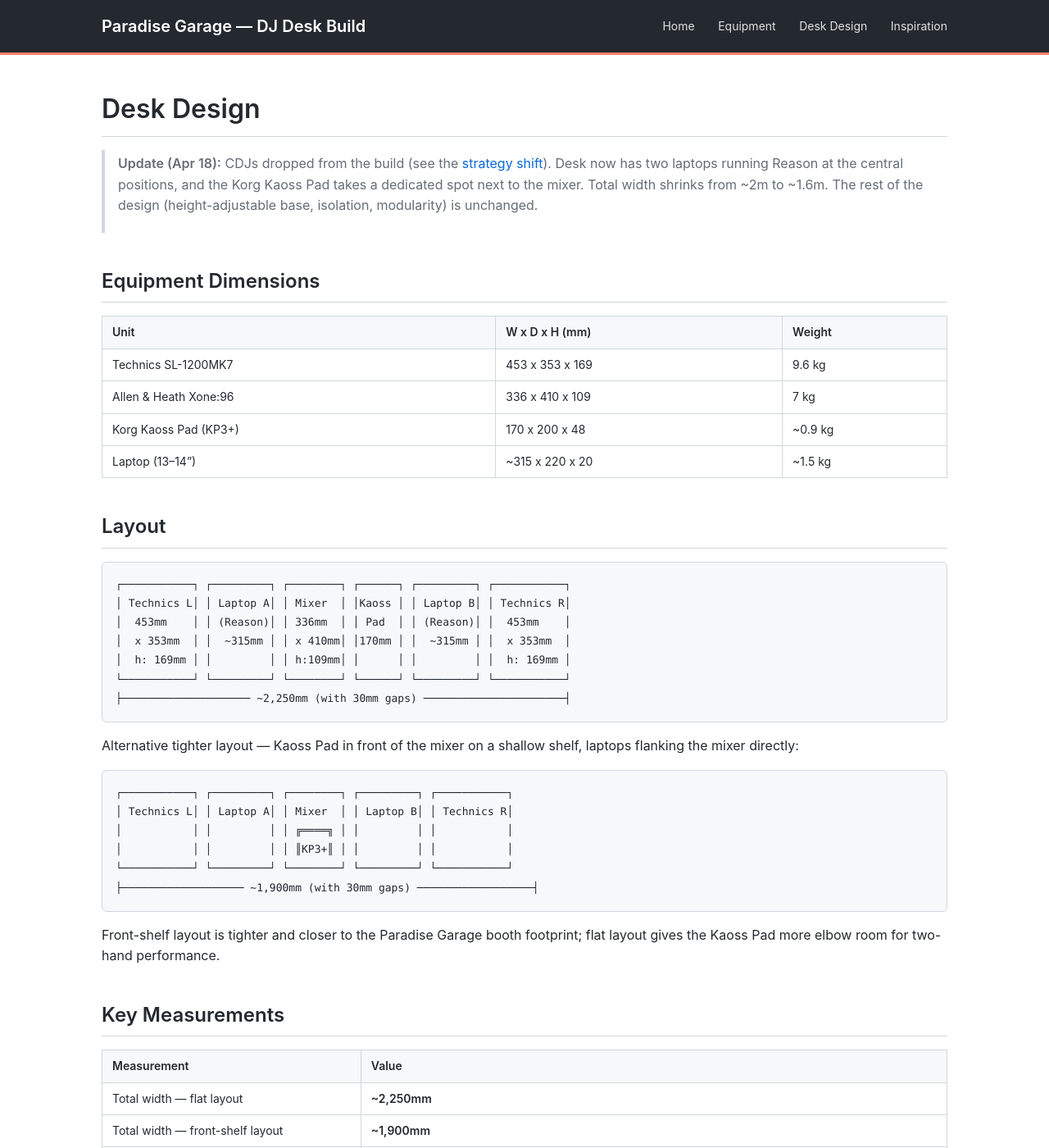
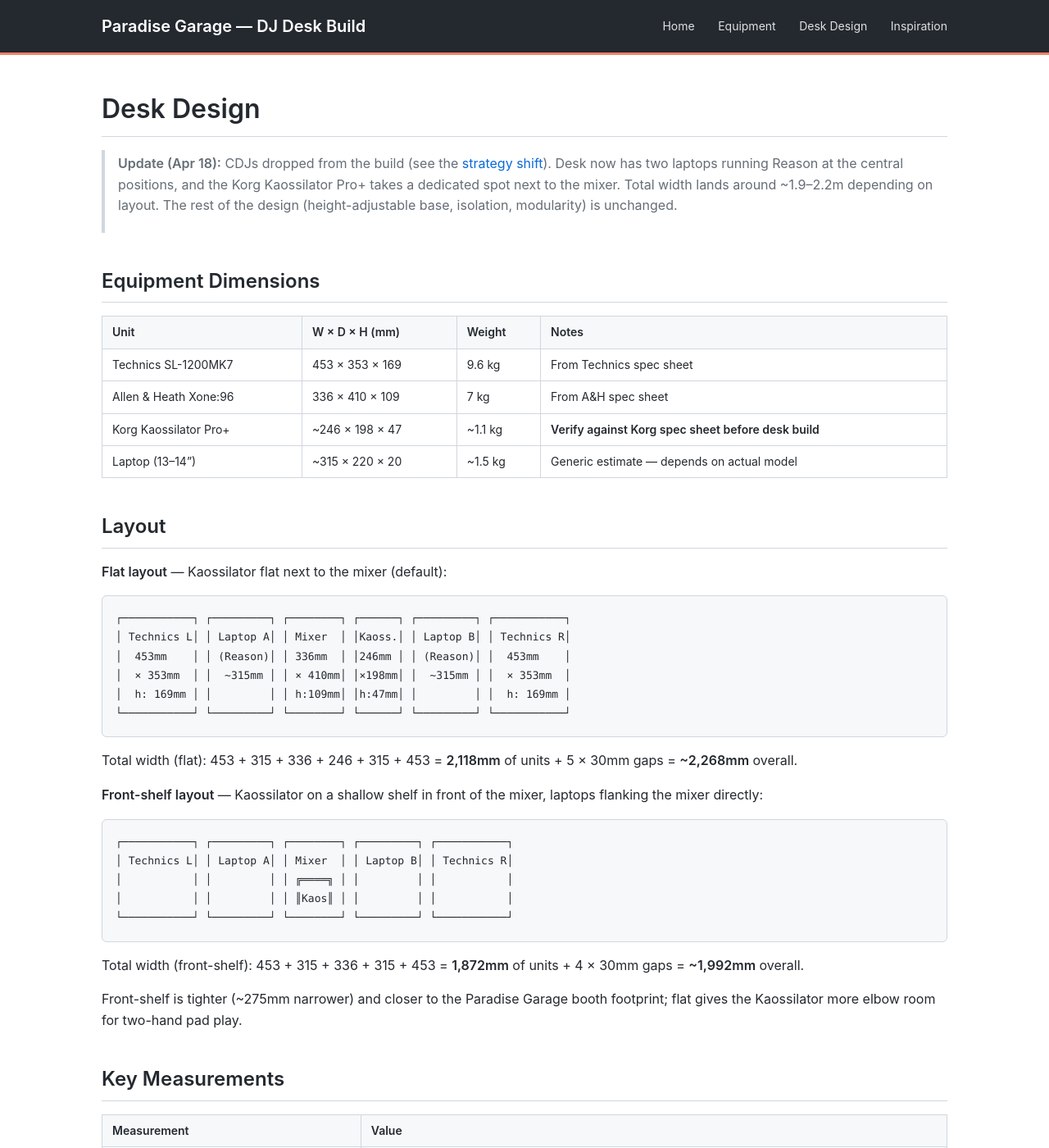
Before and after one commit to chaosisnotrandomitisrhythmic/paradise_garage, a Jekyll site: the page built from desk.md, in a window 1280 px wide and 1400 px high. Shown: the whole window at 82% size. Built offline with Jekyll 4.4.1, drawn with Linux system fonts in a browser that asks for light colours; some of the changed text lies outside the part shown.

Commit message:
fix: correct to Kaossilator Pro+ (not Kaoss Pad), drop fabrications
Photo confirmed the unit is a Korg Kaossilator Pro+ — dynamic phrase
synthesizer + 4-bank loop recorder — not a Kaoss Pad. Different signal
role: sound source on its own mixer channel strip, not an FX processor
on a send/return loop. Docs updated throughout.

Also addresses the reflexion review: replaces fabricated prices with
TBD, recomputes desk footprint math from the actual dimensions table,
flags Kaossilator dims as "verify against Korg spec sheet," corrects
the Xone:96 channel routing table, softens the unilateral
"deprioritized" call on Ola's vinyl-as-MIDI research into an open
question, and swaps unverified deep URLs for safer domain-root links.

- equipment.md: Kaossilator Pro+ section rewritten (sound source, not
  FX); channel layout table corrected (each USB port feeds stereo
  mixdown to one channel strip, can scale to 6 pairs if needed);
  Send 1 / Return A reassigned to "free — future hardware FX"
- desk.md: Kaossilator dims (~246×198×47 mm) flagged as unverified;
  footprint recomputed (~2,268mm flat, ~1,992mm front-shelf); vinyl
  -as-MIDI line softened to "open question with Ola"
- index.md: Reason and Traktor+Lexicon lines moved to "TBD after
  evaluation"; subtotal restructured into "confirmed hardware" vs
  "software TBD"
- inspiration.md: key-links swapped to korg.com and native-
  instruments.com domain roots to avoid broken deep links

Co-Authored-By: Claude Opus 4.7 (1M context) <noreply@anthropic.com>

````diff
--- a/desk.md
+++ b/desk.md
@@ -5,62 +5,66 @@ title: Desk Design
 
 # Desk Design
 
-> **Update (Apr 18):** CDJs dropped from the build (see the [strategy shift](equipment)). Desk now has two laptops running Reason at the central positions, and the Korg Kaoss Pad takes a dedicated spot next to the mixer. Total width shrinks from ~2m to ~1.6m. The rest of the design (height-adjustable base, isolation, modularity) is unchanged.
+> **Update (Apr 18):** CDJs dropped from the build (see the [strategy shift](equipment)). Desk now has two laptops running Reason at the central positions, and the Korg Kaossilator Pro+ takes a dedicated spot next to the mixer. Total width lands around ~1.9–2.2m depending on layout. The rest of the design (height-adjustable base, isolation, modularity) is unchanged.
 
 ## Equipment Dimensions
 
-| Unit | W x D x H (mm) | Weight |
-|------|----------------|--------|
-| Technics SL-1200MK7 | 453 x 353 x 169 | 9.6 kg |
-| Allen & Heath Xone:96 | 336 x 410 x 109 | 7 kg |
-| Korg Kaoss Pad (KP3+) | 170 x 200 x 48 | ~0.9 kg |
-| Laptop (13–14") | ~315 x 220 x 20 | ~1.5 kg |
+| Unit | W × D × H (mm) | Weight | Notes |
+|------|----------------|--------|-------|
+| Technics SL-1200MK7 | 453 × 353 × 169 | 9.6 kg | From Technics spec sheet |
+| Allen & Heath Xone:96 | 336 × 410 × 109 | 7 kg | From A&H spec sheet |
+| Korg Kaossilator Pro+ | ~246 × 198 × 47 | ~1.1 kg | **Verify against Korg spec sheet before desk build** |
+| Laptop (13–14") | ~315 × 220 × 20 | ~1.5 kg | Generic estimate — depends on actual model |
 
 ## Layout
 
+**Flat layout** — Kaossilator flat next to the mixer (default):
+
 ```
 ┌───────────┐ ┌─────────┐ ┌────────┐ ┌──────┐ ┌─────────┐ ┌───────────┐
-│ Technics L│ │ Laptop A│ │ Mixer  │ │Kaoss │ │ Laptop B│ │ Technics R│
-│  453mm    │ │ (Reason)│ │ 336mm  │ │ Pad  │ │ (Reason)│ │  453mm    │
-│  x 353mm  │ │  ~315mm │ │ x 410mm│ │170mm │ │  ~315mm │ │  x 353mm  │
-│  h: 169mm │ │         │ │ h:109mm│ │      │ │         │ │  h: 169mm │
+│ Technics L│ │ Laptop A│ │ Mixer  │ │Kaoss.│ │ Laptop B│ │ Technics R│
+│  453mm    │ │ (Reason)│ │ 336mm  │ │246mm │ │ (Reason)│ │  453mm    │
+│  × 353mm  │ │  ~315mm │ │ × 410mm│ │×198mm│ │  ~315mm │ │  × 353mm  │
+│  h: 169mm │ │         │ │ h:109mm│ │h:47mm│ │         │ │  h: 169mm │
 └───────────┘ └─────────┘ └────────┘ └──────┘ └─────────┘ └───────────┘
-├──────────────────── ~2,250mm (with 30mm gaps) ──────────────────────┤
 ```
 
-Alternative tighter layout — Kaoss Pad in front of the mixer on a shallow shelf, laptops flanking the mixer directly:
+Total width (flat): 453 + 315 + 336 + 246 + 315 + 453 = **2,118mm** of units + 5 × 30mm gaps = **~2,268mm** overall.
+
+**Front-shelf layout** — Kaossilator on a shallow shelf in front of the mixer, laptops flanking the mixer directly:
 
 ```
 ┌───────────┐ ┌─────────┐ ┌────────┐ ┌─────────┐ ┌───────────┐
 │ Technics L│ │ Laptop A│ │ Mixer  │ │ Laptop B│ │ Technics R│
 │           │ │         │ │ ╔════╗ │ │         │ │           │
-│           │ │         │ │ ║KP3+║ │ │         │ │           │
+│           │ │         │ │ ║Kaos║ │ │         │ │           │
 └───────────┘ └─────────┘ └────────┘ └─────────┘ └───────────┘
-├─────────────────── ~1,900mm (with 30mm gaps) ──────────────────┤
 ```
 
-Front-shelf layout is tighter and closer to the Paradise Garage booth footprint; flat layout gives the Kaoss Pad more elbow room for two-hand performance.
+Total width (front-shelf): 453 + 315 + 336 + 315 + 453 = **1,872mm** of units + 4 × 30mm gaps = **~1,992mm** overall.
+
+Front-shelf is tighter (~275mm narrower) and closer to the Paradise Garage booth footprint; flat gives the Kaossilator more elbow room for two-hand pad play.
 
 ## Key Measurements
 
 | Measurement | Value |
 |-------------|-------|
-| Total width — flat layout | **~2,250mm** |
-| Total width — front-shelf layout | **~1,900mm** |
-| Depth (equipment only) | 453mm |
+| Total width — flat layout | **~2,268mm** (≈ 2.27m) |
+| Total width — front-shelf layout | **~1,992mm** (≈ 2.0m) |
+| Depth (equipment only) | 453mm (Technics is the deepest) |
 | Depth with cable space | ~500–550mm |
 | Height difference | Turntables 169mm vs mixer/laptop ~109mm — same ~60mm delta as before |
 
-> **Note:** The turntable height delta from the mixer/laptops is the same as before (turntables ~60mm taller). Same options apply: recess the turntables into the surface, or raise the central row on a platform.
+> **Note:** Turntables are ~60mm taller than the mixer/laptops. Same options apply as in the CDJ design: recess the turntables into the surface, or raise the central row on a platform. The Kaossilator at only ~47mm tall fits comfortably on the mixer plane.
 
 ## Equipment Positioning
 
-### Recommended: Turntables outside, laptops inside, mixer central
+### Recommended: Turntables outside, laptops inside, mixer + Kaossilator central
 
 ```
 ┌─────────┐ ┌────────┐ ┌─────────┐ ┌────────┐ ┌─────────┐
 │Technics │ │Laptop A│ │ Mixer + │ │Laptop B│ │Technics │
-│(outside)│ │(inside)│ │  Kaoss  │ │(inside)│ │(outside)│
+│(outside)│ │(inside)│ │ Kaoss.  │ │(inside)│ │(outside)│
 └─────────┘ └────────┘ └─────────┘ └────────┘ └─────────┘
 ```
 
@@ -68,19 +72,19 @@ Carries over from the CDJ layout:
 
 - **Isolation:** turntables furthest from mixer vibration and central workspace — needle-skip risk minimized
 - **Short USB runs:** laptops next to the Xone:96 keep the two dual-USB cables tidy
-- **Ergonomics:** hands naturally rest on whichever source is closest to the mixer; the Kaoss Pad sits within arm's reach of both
+- **Ergonomics:** hands naturally rest on whichever source is closest to the mixer; the Kaossilator sits within arm's reach of both
 
 New consideration with the Reason rig:
 
 - **Screen angle matters.** Unlike CDJs, laptop screens are part of the performance surface. Plan for ~15° tilt toward the DJ (laptop stands or a sloped shelf), with enough height that the screen doesn't occlude the mixer.
 
-### Kaoss Pad placement options
+### Kaossilator placement options
 
-1. **Flat, next to the mixer** — best two-hand performance, adds ~170mm to total width
-2. **Front shelf / sloped lip in front of the mixer** — tighter footprint, but constrains finger room
+1. **Flat, next to the mixer** — best two-hand pad play, full access to loop bank buttons (A/B/C/D), adds ~246mm to total width
+2. **Front shelf / sloped lip in front of the mixer** — tighter footprint, works if the Kaossilator's height (~47mm) allows the shelf to sit just below the mixer's front edge
 3. **Right of laptop B on the lip** — asymmetric, keeps mixer centered
 
-Option 1 is the default for the initial build; revisit after playing the rig.
+Flat is the default for the initial build; revisit after playing the rig for a few sessions.
 
 ### Spacing
 
@@ -105,18 +109,18 @@ Turntable isolation is still critical. Bass vibration from the speakers feeding
 
 ### Cable Routing
 
-New cable counts with the Reason rig:
+Cable counts with the Reason + Kaossilator rig:
 
-- Each turntable: 1x RCA pair + 1x ground + 1x power
-- Each laptop: 1x USB-C → Xone:96 USB + 1x power
-- Mixer: 4x RCA in (turntables) + 2x USB (laptops) + 1x send to Kaoss Pad + 1x return from Kaoss Pad + 1x XLR master out + 1x power
-- Kaoss Pad: 1x RCA pair in, 1x RCA pair out, 1x power
+- Each turntable: 1x RCA pair + 1x ground + 1x power (≈ 3 cables × 2 decks = 6)
+- Each laptop: 1x USB-C → Xone:96 USB + 1x power (≈ 2 cables × 2 laptops = 4)
+- Kaossilator Pro+: 1x RCA pair (line out to mixer CH5) + 1x power + optional MIDI in from Reason or USB (≈ 2–3 cables)
+- Mixer: 1x XLR master out + 1x power (≈ 2 cables)
 
-Roughly **~14 cables** at full deployment — a couple more than before thanks to Kaoss Pad send/return, but 2x USB replaces 2x RCA that CDJs required. Route channels cleanly; consider a cable dropbox at the rear.
+Roughly **~14–15 cables** at full deployment. Compared to the CDJ design: 2x USB replaces the CDJ RCA pairs, the Kaossilator adds only a single channel pair. Route channels cleanly; consider a cable dropbox at the rear.
 
 ### Ventilation
 
-No CDJs means less heat — just mixer + two laptops. Laptops need airflow under them (cooling stands or ventilated riser). Leave at least 50mm clearance behind units.
+No CDJs means less heat — just mixer + two laptops + Kaossilator (which runs cool). Laptops need airflow under them (cooling stands or ventilated riser). Leave at least 50mm clearance behind units.
 
 ### Materials
 
@@ -126,7 +130,7 @@ No CDJs means less heat — just mixer + two laptops. Laptops need airflow under
 
 ### Total Weight
 
-Reason-rig version: 2x 9.6kg (Technics) + 7kg (mixer) + 2x 1.5kg (laptops) + ~1kg (Kaoss Pad) = **~30kg**, down from ~37kg with CDJs. Still build sturdy — the turntables dominate anyway.
+Reason-rig version: 2x 9.6kg (Technics) + 7kg (mixer) + 2x ~1.5kg (laptops) + ~1.1kg (Kaossilator) = **~30kg**, down from ~37kg with CDJs. Still build sturdy — the turntables dominate anyway.
 
 ---
 
@@ -141,17 +145,18 @@ Reason-rig version: 2x 9.6kg (Technics) + 7kg (mixer) + 2x 1.5kg (laptops) + ~1k
 
 ### Apr 18 — Reason pivot, desk implications
 
-- CDJ footprint removed → desk shortens by ~350mm, or stays the same width and gains breathing room for Kaoss Pad and screen real estate
+- CDJ footprint removed → desk shortens by ~350mm, or stays the same width and gains breathing room for the Kaossilator and screen real estate
 - Two laptop positions need tilt/stand provisions (sloped shelf or laptop risers built in)
 - 2x USB-C runs added between laptops and mixer — keep short
-- Kaoss Pad needs either a flat slot next to the mixer or a front-shelf cut-out
-- "Vinyl-as-MIDI-controller" research from the Apr 12 session is **deprioritized** — the point of the pivot is that Reason + Kaoss Pad already give you the creative layer without needing to virtualize CDJ control through turntables
+- Kaossilator Pro+ needs either a flat slot next to the mixer (~246mm wide) or a front-shelf cut-out
+- **Vinyl-as-MIDI-controller** (Ola's Apr 12 idea): open question in light of the pivot. With Reason + Kaossilator already providing the live creative layer, is this still the highest-leverage use of turntable data, or has the motivation shifted? Worth a short conversation with Ola before the desk build locks in — the idea may still be worth chasing for a different reason now.
 
 ### Next Steps
 
 - [ ] Ola reviews new layout against Apr 18 drawings — does the shorter desk or the "same width, more breathing room" version win?
-- [ ] Decide Kaoss Pad placement: flat next to mixer vs. front-shelf cut-out
+- [ ] Decide Kaossilator placement: flat next to mixer vs. front-shelf cut-out
+- [ ] Verify Kaossilator Pro+ dimensions against Korg spec sheet (value in the table above is from memory, confirm before final cut)
 - [ ] Spec laptop stands / tilt (maker-built vs off-the-shelf)
 - [ ] Re-source secondhand motorized desk frame (Wallapop) at the new width
-- [ ] Update quick-release cable plan for 2x USB-C + Kaoss Pad send/return
-- [ ] ~~Research turntable-as-MIDI-controller~~ — deprioritized by the Reason pivot
+- [ ] Update quick-release cable plan for 2x USB-C + Kaossilator channel pair + optional MIDI
+- [ ] Decide with Ola whether vinyl-as-MIDI-controller research continues given the pivot
````
Also changed, not shown: equipment.md (+32 -19 lines), index.md (+12 -12 lines), inspiration.md (+2 -2 lines).
